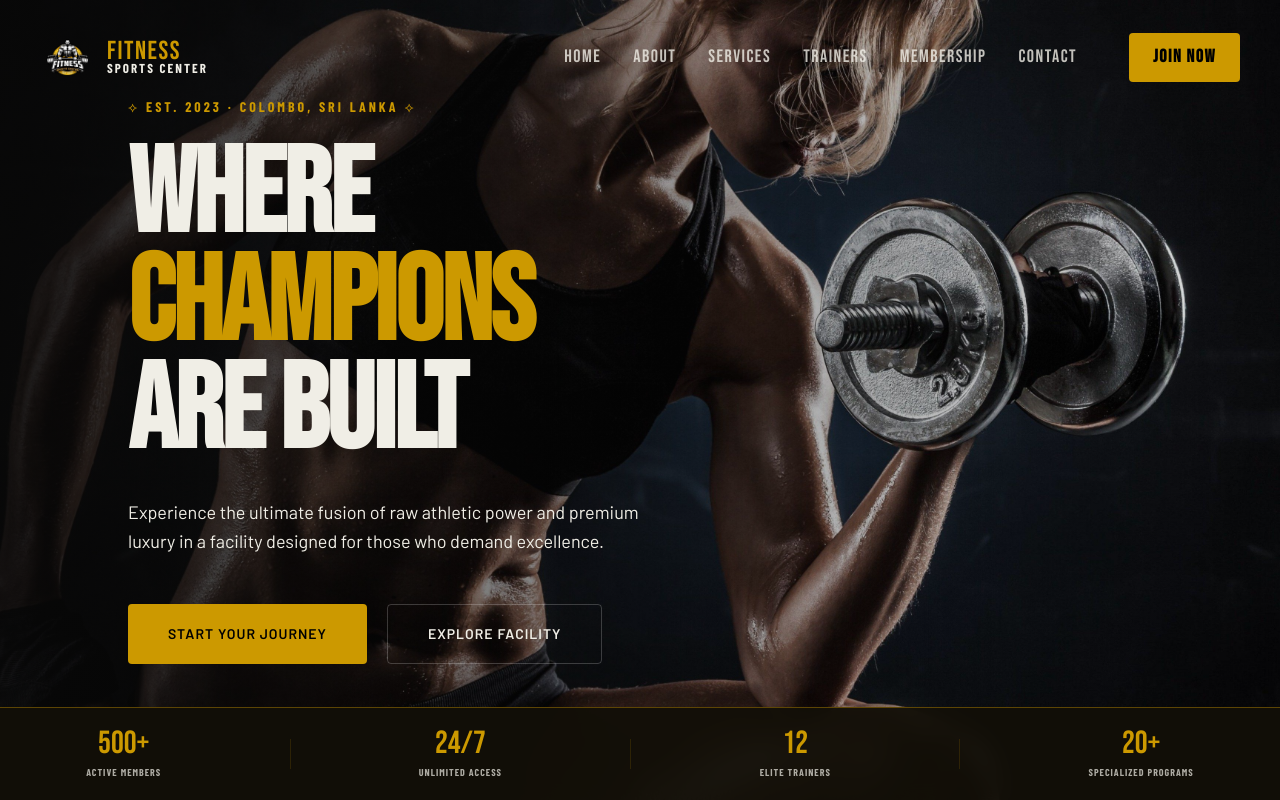
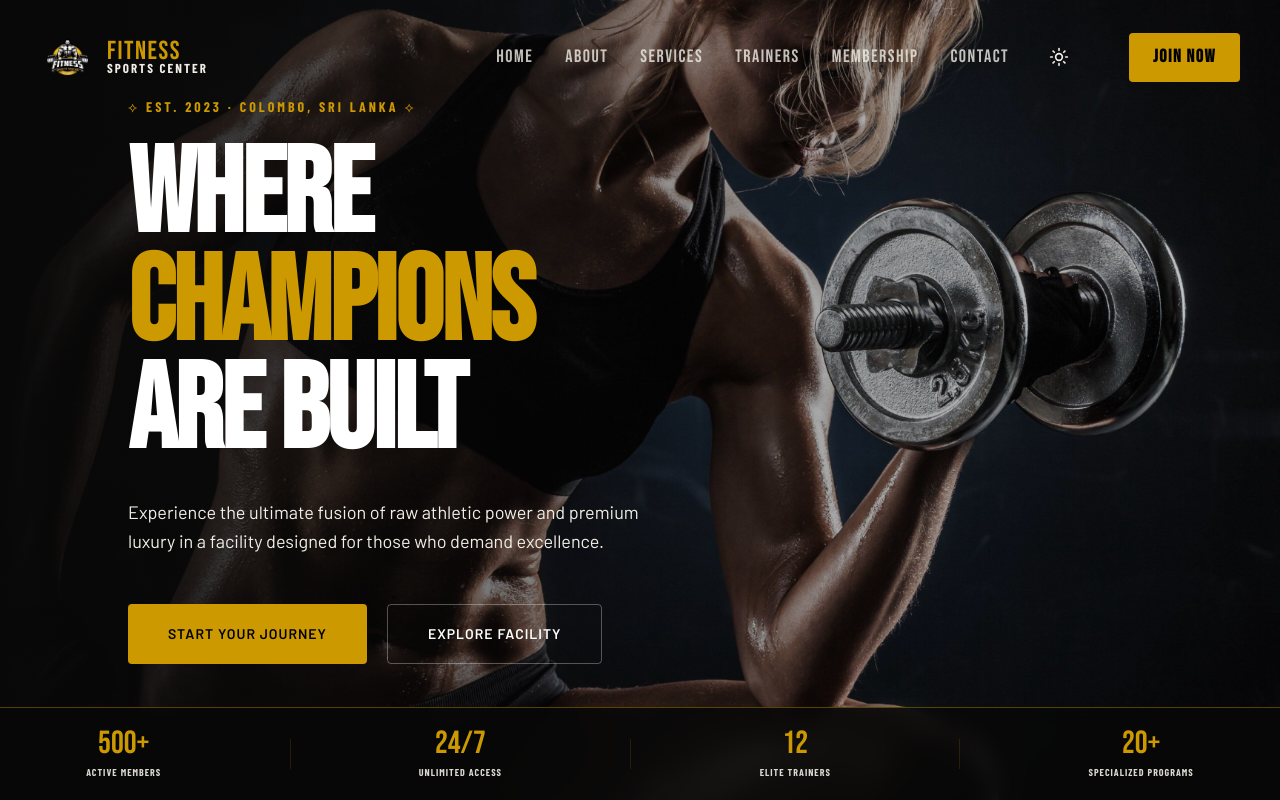
Before and after one commit to cheshanth-14/fitness_web, a React (Vite) app: page / in a window 1280 px wide. Shown: the top 800 px of the page. Built offline with nearby package versions, Linux system fonts and the light colour scheme.

Commit message:
feat: establish foundational styles, navbar, and membership section UI.

```diff
--- a/src/components/Footer.css
+++ b/src/components/Footer.css
@@ -61,7 +61,7 @@
 .social-icon {
   width: 40px;
   height: 40px;
-  border: 1px solid rgba(255, 255, 255, 0.1);
+  border: 1px solid rgba(128, 128, 128, 0.3);
   display: flex;
   align-items: center;
   justify-content: center;
@@ -125,9 +125,9 @@
 
 .newsletter-input-group {
   display: flex;
-  border: 1px solid rgba(255, 255, 255, 0.1);
+  border: 1px solid rgba(128, 128, 128, 0.3);
   padding: 4px;
-  background-color: rgba(8, 8, 8, 0.3);
+  background-color: var(--bg-black);
 }
 
 .newsletter-input-group input {
@@ -165,7 +165,7 @@
 
 /* Footer Bottom */
 .footer-bottom {
-  border-top: 1px solid rgba(255, 255, 255, 0.05);
+  border-top: 1px solid rgba(128, 128, 128, 0.2);
   padding: 40px 0;
   background-color: var(--bg-black);
 }
--- a/src/components/Navbar.css
+++ b/src/components/Navbar.css
@@ -9,10 +9,14 @@
 }
 
 .navbar.scrolled {
-  background-color: rgba(8, 8, 8, 0.9);
+  background-color: var(--nav-bg, rgba(8, 8, 8, 0.9));
   backdrop-filter: blur(10px);
   padding: 15px 0;
   border-bottom: 1px solid rgba(204, 153, 0, 0.1);
+}
+
+[data-theme="light"] .navbar:not(.scrolled) {
+  --text-white: #FFFFFF;
 }
 
 .navbar-container {
@@ -57,6 +61,21 @@
   color: var(--text-white);
 }
 
+.theme-toggle {
+  color: var(--text-white);
+  display: flex;
+  align-items: center;
+  justify-content: center;
+  padding: 8px;
+  border-radius: 50%;
+  transition: var(--transition-smooth);
+}
+
+.theme-toggle:hover {
+  background-color: rgba(204, 153, 0, 0.1);
+  color: var(--primary-gold);
+}
+
 /* Nav Links */
 .nav-links {
   display: flex;
@@ -97,20 +116,34 @@
   box-shadow: 0 0 15px rgba(204, 153, 0, 0.4);
 }
 
-/* Mobile Toggle */
-.mobile-toggle {
+/* Mobile Toggle and Actions */
+.mobile-actions {
   display: none;
-  color: white;
+  align-items: center;
+  gap: 16px;
 }
 
-/* Mobile Menu */
+.theme-toggle-mobile {
+  color: var(--text-white);
+  display: flex;
+  align-items: center;
+  justify-content: center;
+}
+
+.mobile-toggle {
+  color: var(--text-white);
+  display: flex;
+  align-items: center;
+  justify-content: center;
+}
+
 .mobile-menu {
   position: fixed;
   top: 0;
   left: 0;
   width: 100vw;
   height: 100vh;
-  background-color: #080808; /* Explicit solid black */
+  background-color: var(--bg-black, #080808);
   z-index: 1001;
   display: flex;
   flex-direction: column;
@@ -132,7 +165,7 @@
   position: fixed;
   top: 30px;
   right: 20px;
-  color: white;
+  color: var(--text-white);
   background: none;
   border: none;
   cursor: pointer;
@@ -174,8 +207,8 @@
     display: none;
   }
 
-  .mobile-toggle {
-    display: block;
+  .mobile-actions {
+    display: flex;
   }
 
   .navbar-container {
--- a/src/components/Navbar.jsx
+++ b/src/components/Navbar.jsx
@@ -1,12 +1,22 @@
 import React, { useState, useEffect, useRef } from 'react';
-import { Menu, X } from 'lucide-react';
+import { Menu, X, Sun, Moon } from 'lucide-react';
 import './Navbar.css';
 import logo from '../assets/logo.png';
 
 const Navbar = () => {
   const [isOpen, setIsOpen] = useState(false);
   const [scrolled, setScrolled] = useState(false);
+  const [theme, setTheme] = useState(localStorage.getItem('theme') || 'dark');
   const menuRef = useRef(null);
+
+  useEffect(() => {
+    document.documentElement.setAttribute('data-theme', theme);
+    localStorage.setItem('theme', theme);
+  }, [theme]);
+
+  const toggleTheme = () => {
+    setTheme(prevTheme => prevTheme === 'dark' ? 'light' : 'dark');
+  };
 
   useEffect(() => {
     const handleScroll = () => {
@@ -68,15 +78,23 @@ const Navbar = () => {
               </a>
             ))}
 
+            <button onClick={toggleTheme} className="theme-toggle btn-icon" aria-label="Toggle theme">
+              {theme === 'dark' ? <Sun size={20} /> : <Moon size={20} />}
+            </button>
             <a href="#membership" className="btn-solid join-btn">
               JOIN NOW
             </a>
           </div>
 
-          {/* Mobile Toggle */}
-          <button className="mobile-toggle" onClick={() => setIsOpen(!isOpen)}>
-            {isOpen ? <X size={28} /> : <Menu size={28} />}
-          </button>
+          <div className="mobile-actions">
+            <button onClick={toggleTheme} className="theme-toggle-mobile" aria-label="Toggle theme">
+              {theme === 'dark' ? <Sun size={24} /> : <Moon size={24} />}
+            </button>
+            {/* Mobile Toggle */}
+            <button className="mobile-toggle" onClick={() => setIsOpen(!isOpen)}>
+              {isOpen ? <X size={28} /> : <Menu size={28} />}
+            </button>
+          </div>
         </div>
       </nav>
 
--- a/src/index.css
+++ b/src/index.css
@@ -7,12 +7,42 @@
   --bg-gray: #2E2E2E;
   --text-white: #F0EEE6;
   --text-muted: #A0A0A0;
+  --nav-bg: rgba(8, 8, 8, 0.9);
 
-  --font-heading: 'Bebas Neue', cursiv;
+  --card-grad-dark: #151515;
+  --card-grad-darker: #080808;
+  --card-grad-feat: #1E1A0E;
+  --overlay-dark-1: rgba(8, 8, 8, 1);
+  --overlay-dark-09: rgba(8, 8, 8, 0.9);
+  --overlay-dark-08: rgba(8, 8, 8, 0.8);
+  --overlay-dark-06: rgba(8, 8, 8, 0.6);
+  --overlay-dark-04: rgba(8, 8, 8, 0.4);
+  --overlay-dark-02: rgba(8, 8, 8, 0.2);
+
+  --font-heading: 'Bebas Neue', cursive;
   --font-body: 'Barlow', sans-serif;
   --font-accent: 'Barlow Condensed', sans-serif;
 
   --transition-smooth: all 0.3s cubic-bezier(0.4, 0, 0.2, 1);
+}
+
+:root[data-theme="light"] {
+  --bg-black: #FFFFFF;
+  --bg-brown: #F5F5F5;
+  --bg-gray: #E0E0E0;
+  --text-white: #000000;
+  --text-muted: #111111;
+  --nav-bg: rgba(255, 255, 255, 0.95);
+
+  --card-grad-dark: #FAFAFA;
+  --card-grad-darker: #E5E5E5;
+  --card-grad-feat: #FFF9E6;
+  --overlay-dark-1: rgba(255, 255, 255, 0.25);
+  --overlay-dark-09: rgba(255, 255, 255, 0.2);
+  --overlay-dark-08: rgba(255, 255, 255, 0.15);
+  --overlay-dark-06: rgba(255, 255, 255, 0.1);
+  --overlay-dark-04: rgba(255, 255, 255, 0.05);
+  --overlay-dark-02: rgba(255, 255, 255, 0);
 }
 
 * {
--- a/src/sections/Contact.css
+++ b/src/sections/Contact.css
@@ -149,12 +149,12 @@
   text-transform: uppercase;
 }
 
-.input-group input, .input-group textarea {
+.input-group input,
+.input-group textarea {
   width: 100%;
-  box-sizing: border-box;
-  background-color: rgba(8, 8, 8, 0.5);
-  border: 1px solid rgba(204, 153, 0, 0.1);
-  padding: 20px;
+  padding: 16px 20px;
+  background-color: var(--bg-black);
+  border: 1px solid rgba(128, 128, 128, 0.3);
   color: var(--text-white);
   font-family: var(--font-body);
   font-size: 16px;
--- a/src/sections/Hero.css
+++ b/src/sections/Hero.css
@@ -38,8 +38,12 @@
   left: 0;
   width: 100%;
   height: 100%;
-  background: linear-gradient(to right, rgba(8, 8, 8, 0.9) 0%, rgba(8, 8, 8, 0.4) 50%, rgba(8, 8, 8, 0.1) 100%);
+  background: linear-gradient(to right, var(--overlay-dark-1) 0%, var(--overlay-dark-04) 50%, var(--overlay-dark-02) 100%);
   z-index: 1;
+}
+
+[data-theme="light"] .hero-overlay {
+  background: transparent;
 }
 
 .hero-overline {
@@ -58,10 +62,11 @@
   flex-direction: column;
   margin-bottom: 32px;
   font-weight: 700;
+  color: #FFFFFF;
 }
 
 .hero-subtext-left {
-  color: var(--text-white);
+  color: #F0EEE6;
   font-size: 18px;
   max-width: 550px;
   line-height: 1.6;
@@ -82,12 +87,22 @@
   letter-spacing: 1px;
 }
 
+.hero-section .btn-outline {
+  color: #FFFFFF;
+  border-color: rgba(255, 255, 255, 0.3);
+}
+
+.hero-section .btn-outline:hover {
+  color: var(--primary-gold);
+  border-color: var(--primary-gold);
+}
+
 .hero-bottom-stats {
   position: absolute;
   bottom: 0;
   left: 0;
   width: 100%;
-  background-color: rgba(18, 15, 8, 0.95);
+  background-color: var(--nav-bg, rgba(18, 15, 8, 0.95));
   border-top: 1px solid rgba(204, 153, 0, 0.4);
   z-index: 2;
   padding: 20px 0;
@@ -121,7 +136,8 @@
   font-size: 10px;
   color: var(--text-white);
   letter-spacing: 1px;
-  opacity: 0.7;
+  opacity: 0.9;
+  font-weight: 500;
 }
 
 .stat-divider-vertical {
@@ -143,7 +159,7 @@
   }
 
   .hero-overlay {
-    background: linear-gradient(to top, rgba(8, 8, 8, 0.9) 0%, rgba(8, 8, 8, 0.6) 100%);
+    background: linear-gradient(to top, var(--overlay-dark-1) 0%, var(--overlay-dark-06) 100%);
   }
 
   .hero-content-left {
--- a/src/sections/Membership.css
+++ b/src/sections/Membership.css
@@ -83,7 +83,7 @@
 .plan-card {
   min-height: 700px;
   padding: 48px;
-  background: linear-gradient(145deg, #151515 0%, #080808 100%);
+  background: linear-gradient(145deg, var(--card-grad-dark) 0%, var(--card-grad-darker) 100%);
   border: 1px solid rgba(255, 255, 255, 0.05);
   position: relative;
   transition: var(--transition-smooth);
@@ -93,7 +93,7 @@
 
 .plan-card.featured {
   border: 1px solid var(--primary-gold);
-  background: linear-gradient(145deg, #1E1A0E 0%, #080808 100%);
+  background: linear-gradient(145deg, var(--card-grad-feat) 0%, var(--card-grad-darker) 100%);
   box-shadow: 0 0 50px rgba(204, 153, 0, 0.15);
 }
 
--- a/src/sections/Services.css
+++ b/src/sections/Services.css
@@ -127,10 +127,14 @@
   content: '';
   position: absolute;
   inset: 0;
-  background: linear-gradient(to top, rgba(8, 8, 8, 1) 0%, rgba(8, 8, 8, 0.4) 100%);
+  background: linear-gradient(to top, var(--overlay-dark-1) 0%, var(--overlay-dark-04) 100%);
   opacity: 0.8;
   transition: var(--transition-smooth);
   z-index: 1;
+}
+
+[data-theme="light"] .service-card::after {
+  opacity: 0.2;
 }
 
 .service-card:hover {
@@ -140,7 +144,11 @@
 
 .service-card:hover::after {
   opacity: 0.9;
-  background: linear-gradient(to top, rgba(204, 153, 0, 0.2) 0%, rgba(8, 8, 8, 0.8) 100%);
+  background: linear-gradient(to top, rgba(204, 153, 0, 0.2) 0%, var(--overlay-dark-08) 100%);
+}
+
+[data-theme="light"] .service-card:hover::after {
+  opacity: 0.4;
 }
 
 .service-card-content {
@@ -167,6 +175,7 @@
   color: var(--primary-gold);
   margin-bottom: 8px;
   text-transform: uppercase;
+  font-weight: 700;
 }
 
 .service-title {
@@ -179,15 +188,17 @@
 }
 
 .service-desc {
-  color: var(--text-muted);
+  color: var(--text-white);
   font-size: 15px;
   line-height: 1.5;
   transition: var(--transition-smooth);
   max-width: 90%;
+  font-weight: 600;
 }
 
 .service-card:hover .service-desc {
   color: var(--text-white);
+  opacity: 0.8;
 }
 
 
--- a/src/sections/Services.jsx
+++ b/src/sections/Services.jsx
@@ -118,7 +118,7 @@ const Services = () => {
                 transition={{ duration: 0.4, delay: index * 0.1 }}
                 className={`service-card ${service.featured ? 'featured' : ''}`}
                 style={{
-                  backgroundImage: `linear-gradient(to top, rgba(8, 8, 8, 1) 10%, rgba(8, 8, 8, 0.6) 50%, rgba(8, 8, 8, 0.2) 100%), url(${service.image})`
+                  backgroundImage: `linear-gradient(to top, var(--overlay-dark-1) 10%, var(--overlay-dark-06) 50%, var(--overlay-dark-02) 100%), url(${service.image})`
                 }}
               >
                 <div className="service-card-content">
--- a/src/sections/Trainers.css
+++ b/src/sections/Trainers.css
@@ -48,7 +48,7 @@
 .trainer-overlay {
   position: absolute;
   inset: 0;
-  background: linear-gradient(to top, rgba(8, 8, 8, 0.9) 0%, transparent 60%);
+  background: linear-gradient(to top, var(--overlay-dark-09) 0%, transparent 60%);
   opacity: 0;
   transition: var(--transition-smooth);
   display: flex;
```
